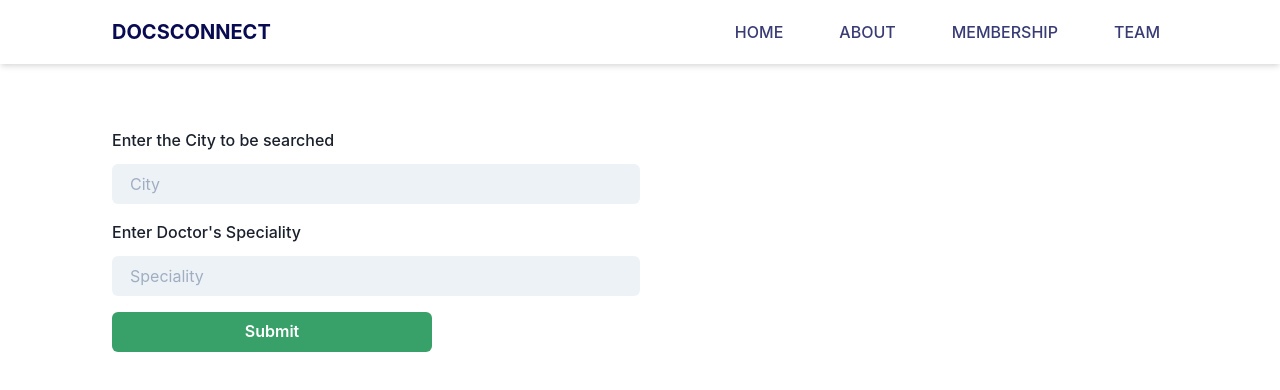
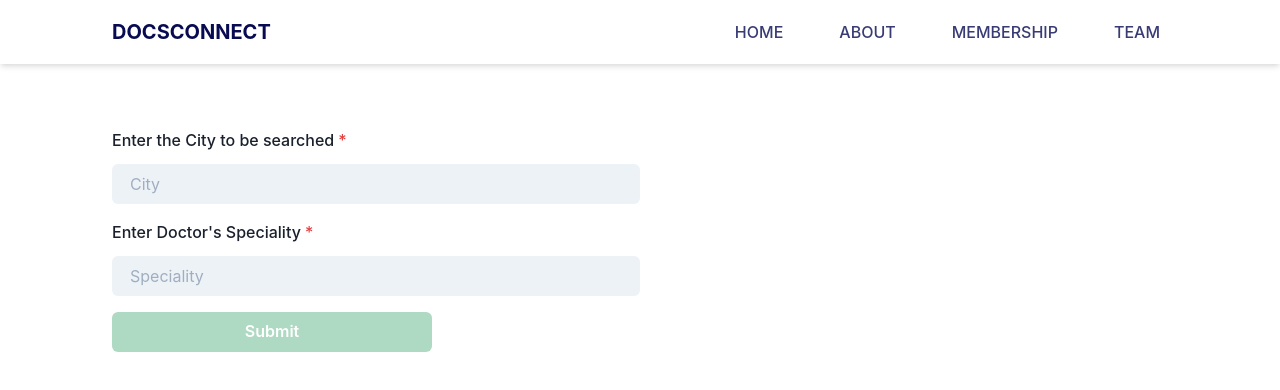
Before and after one commit to pranavsoni1101/docs_connect, a Next.js app: page /centralDoc in a window 1280 px wide. Shown: the top 390 px of the page. Built offline with nearby package versions, Linux system fonts and the light colour scheme.

Commit message:
Added condition onthe form submission in centralDoc

```diff
--- a/pages/centralDoc/index.jsx
+++ b/pages/centralDoc/index.jsx
@@ -44,6 +44,9 @@ const CentralDoc = () => {
         .catch((err) => console.log(err))
     }
 
+    // To disable the submit button incase the form fields are not filled in
+    const disableSubmit = city === "" || docSpeciality === "";
+
     return(
         <>
             <Head>
@@ -54,7 +57,7 @@ const CentralDoc = () => {
             <Section>
                 <SectionContent>
                             {/* To take input of city */}
-                            <FormControl>
+                            <FormControl isRequired>
                                 <FormLabel htmlFor='city'>
                                     Enter the City to be searched
                                 </FormLabel>
@@ -95,6 +98,7 @@ const CentralDoc = () => {
                                     onClick    = {handleSubmit}
                                     colorScheme = "green"
                                     outline     = "none"
+                                    isDisabled = {disableSubmit}
                                 >
                                     Submit
                                 </Button>
```
